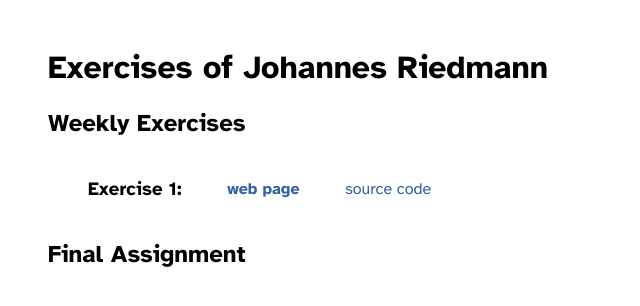
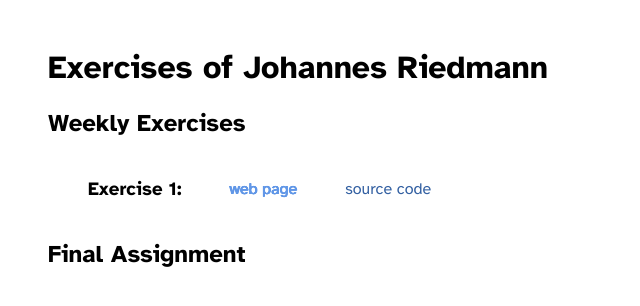
Before and after one commit to RiediJohannes/library-riedmann, a plain HTML site: page index.html in a window 1280 px wide. In both pictures the pointer is over the link "web page". Shown: the full height of the page, 0-640 px from the left. Drawn offline with Linux system fonts and the light colour scheme.

Commit message:
Fixed links on index.html

```diff
--- a/global.css
+++ b/global.css
@@ -24,7 +24,9 @@ a {
 }
 
 a:hover {
-    font-weight: 700;
+    color: #6197e7;
+    text-shadow:
+        -0.4px 0 currentColor, 0 0.4px currentColor, 0.4px 0 currentColor, 0 -0.4px currentColor;
 }
 
 img,
--- a/index.html
+++ b/index.html
@@ -19,8 +19,8 @@
         <ol>
             <li>
                 <h3>Exercise 1:</h3>
-                <a href="/ex1/ex1.html">web page</a>
-                <a href="/ex1/ex1.html">source code</a>
+                <a href="ex1/ex1.html">web page</a>
+                <a href="ex1/ex1.html">source code</a>
             </li>
         </ol>
 
```
